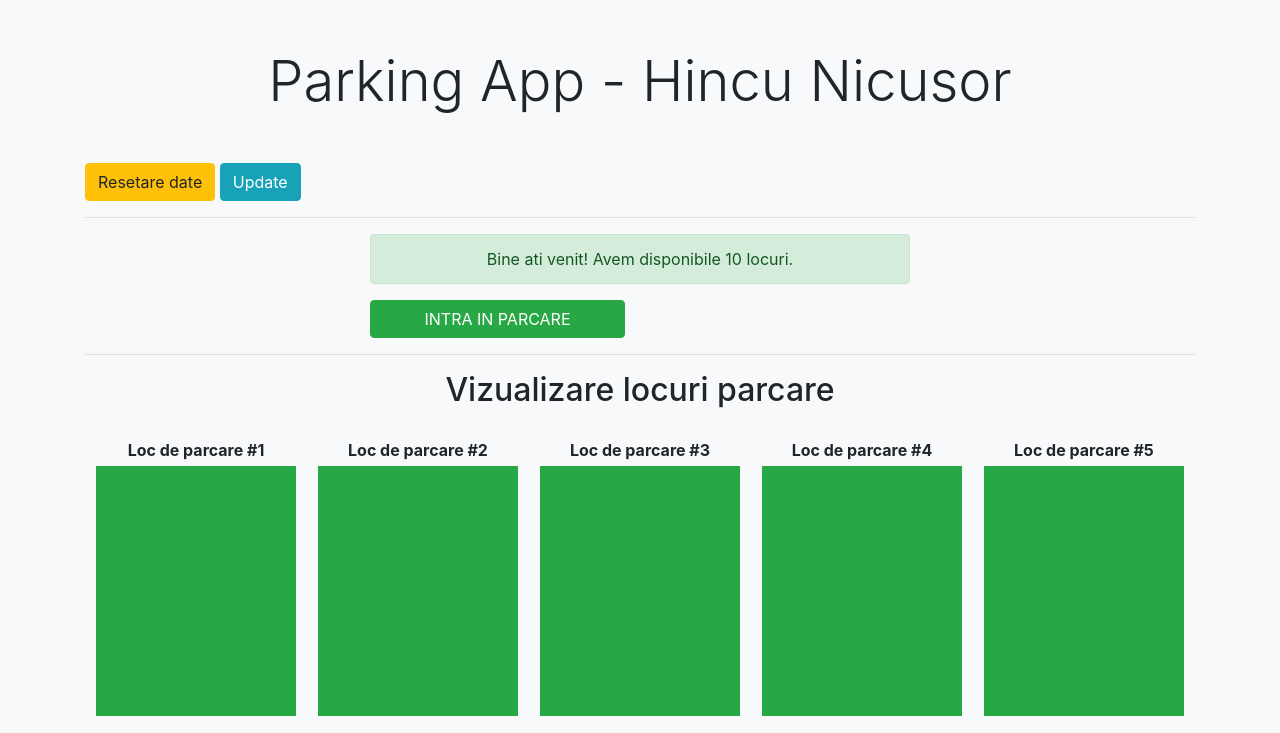
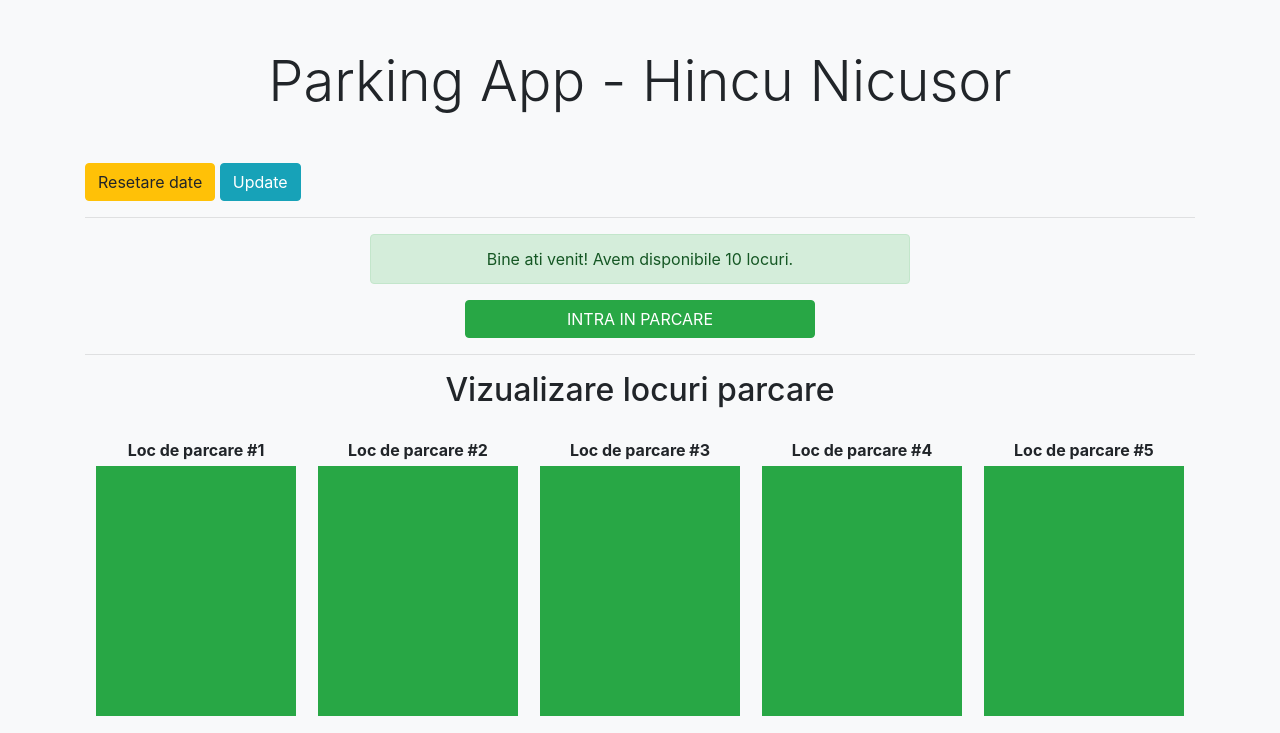
Before and after one commit to nicu22dun1/Parking-App, a plain HTML site: page index.html in a window 1280 px wide. Shown: the top 733 px of the page. Drawn offline with Linux system fonts and the light colour scheme.

Commit message:
fix(bug): intra in parcare button
fix intra in parcare buton width when all parking lots are available

```diff
--- a/controllers/payParkingCtrl.js
+++ b/controllers/payParkingCtrl.js
@@ -29,7 +29,6 @@ payParking.controller('payParkingController', function payParkingController($sco
     var checkCountiesRegex = '^[A-z]{2}[0-9]{2}[A-z]{3}';
 
     // Public Functions
-
     $scope.showEnterForm            = showEnterForm;
     $scope.showLeaveForm            = showLeaveForm;
     $scope.occupyParkingLotSpace    = occupyParkingLotSpace;
@@ -43,7 +42,6 @@ payParking.controller('payParkingController', function payParkingController($sco
     updateParkingLotSpaces();
 
     // Functions
-
     function getAvailableParkingLotSpaceId(){
         var keys = localStorageService.keys();
         for(i = 1; i <= localStorageService.get(0).totalParkingLots; i++){
--- a/index.html
+++ b/index.html
@@ -113,12 +113,13 @@
                 </div>
 
                 <!-- parking enter/leave buttons -->
-                <div ng-if="availableParkingSpacesNo > 0" ng-class="{'col-md-3 offset-md-3': availableParkingSpacesNo == 0, 'col-md-3 offset-md-3': availableParkingSpacesNo != 0}">
+                <div ng-if="availableParkingSpacesNo > 0" ng-class="{'col-md-4 offset-md-4': availableParkingSpacesNo == 10, 'col-md-3 offset-md-3': availableParkingSpacesNo <= 10}">
                     <button type="button" class="btn btn-success w-100" ng-click="showEnterForm()">INTRA IN PARCARE</button>
                 </div>
                 <div ng-if="availableParkingSpacesNo != parkingLotConfig.totalParkingLots" ng-class="{'col-md-4 offset-md-4': availableParkingSpacesNo == 0, 'col-md-3': availableParkingSpacesNo > 0}">
                     <button type="button" class="btn btn-danger w-100" ng-click="showLeaveForm()">PARASESTE PARCAREA</button>
                 </div>
+
                 <!-- messages -->
                 <div class="col-md-4 offset-md-4 mt-4 text-center" ng-if="message">
                     <p ng-class="{'text-success': messageType == true, 'text-danger': messageType == false}">{{message}}</p>
@@ -132,6 +133,7 @@
                         <button class="btn btn-success mt-3" ng-click="occupyParkingLotSpace(parkingLot.carNumber)">Confirma</button>
                     </div>
                 </div>
+
                 <!-- leave parking form -->
                 <div class="col-md-4 offset-md-4 mt-4" ng-show="booleanLeaveForm">
                     <div class="form text-center">
```
